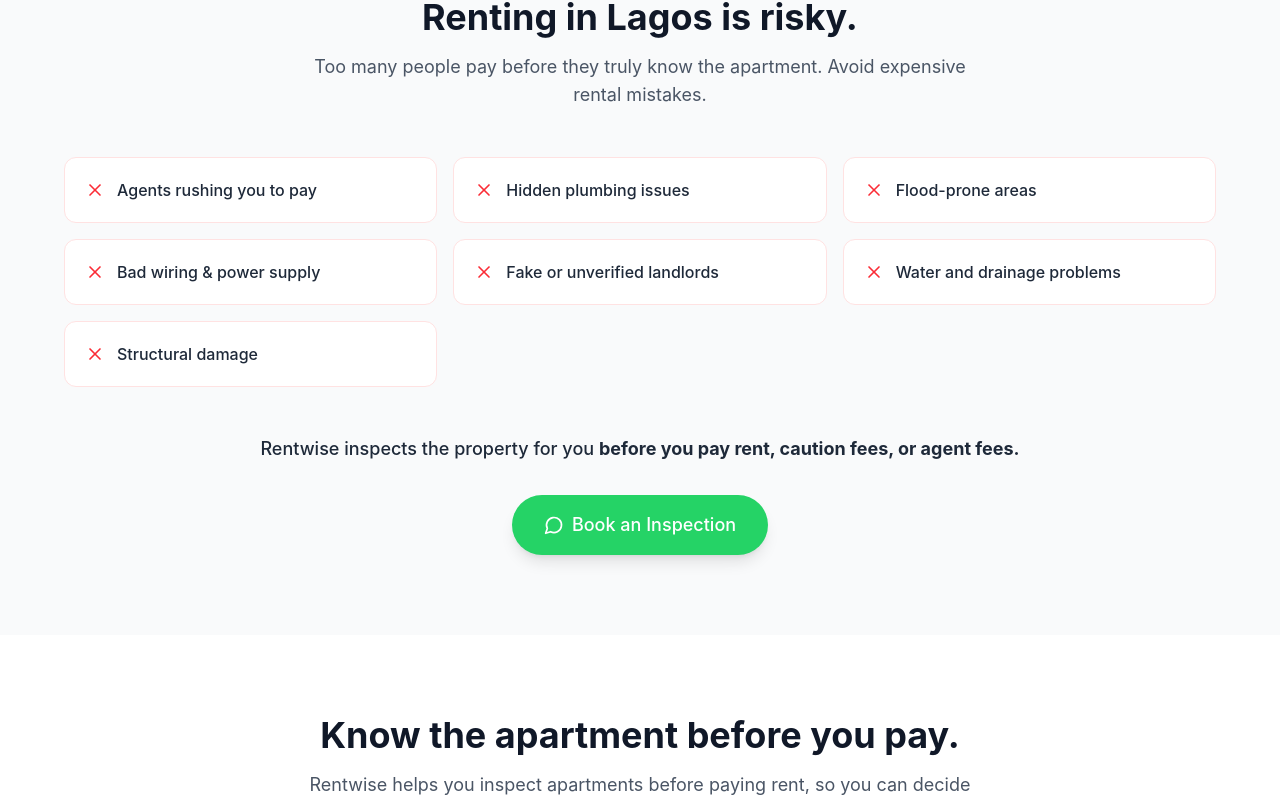
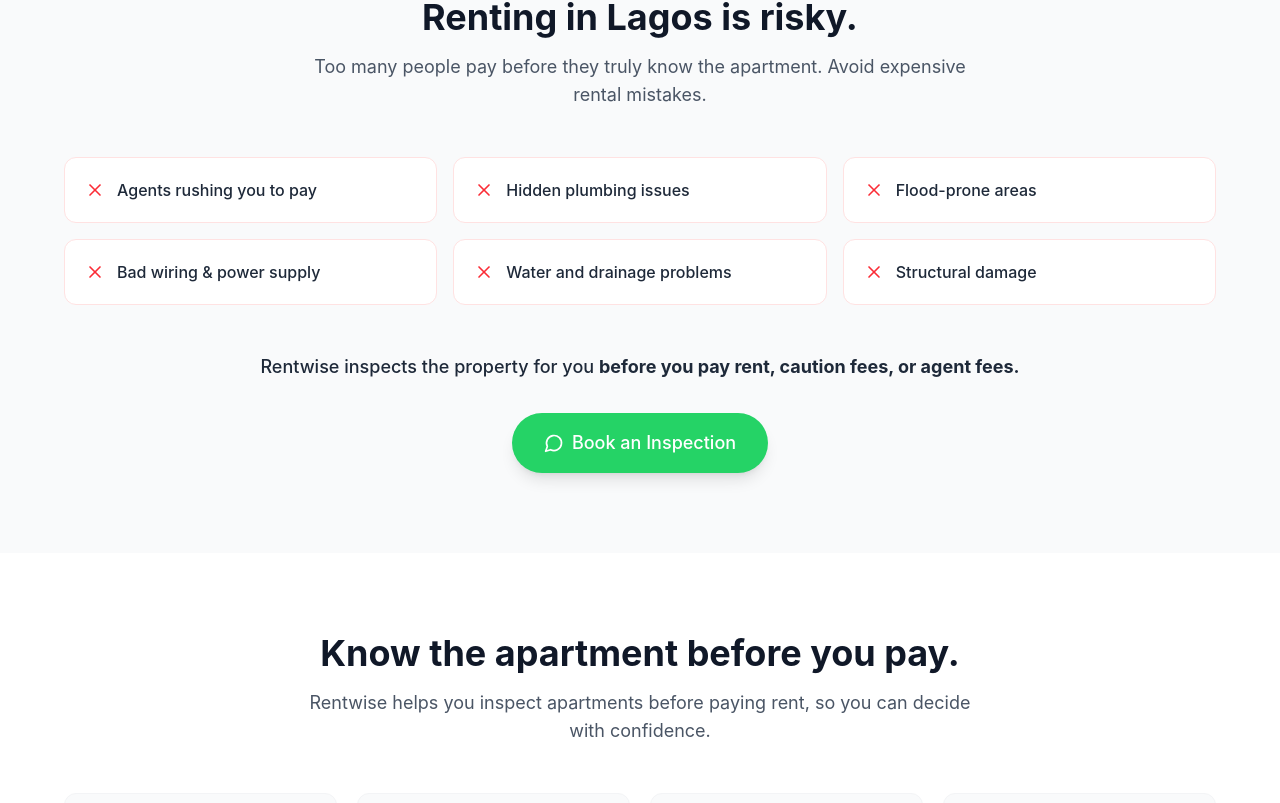
Before and after one commit to mofeforthefuture/RentWise, a React (Vite) app: page / in a window 1280 px wide. Shown: the part 1402-2205 px from the top of the page. Built offline with nearby package versions, Linux system fonts and the light colour scheme.

Commit message:
Remove unused dependency 'yaml' from package-lock.json and clean up App component by eliminating the 'Fake or unverified landlords' entry from the issues list.

```diff
--- a/src/app/App.tsx
+++ b/src/app/App.tsx
@@ -191,7 +191,6 @@
               "Hidden plumbing issues",
               "Flood-prone areas",
               "Bad wiring & power supply",
-              "Fake or unverified landlords",
               "Water and drainage problems",
               "Structural damage",
             ].map((text, i) => (
```
Also changed, not shown: 1 other file (tests, documents, lock files or other folders).
